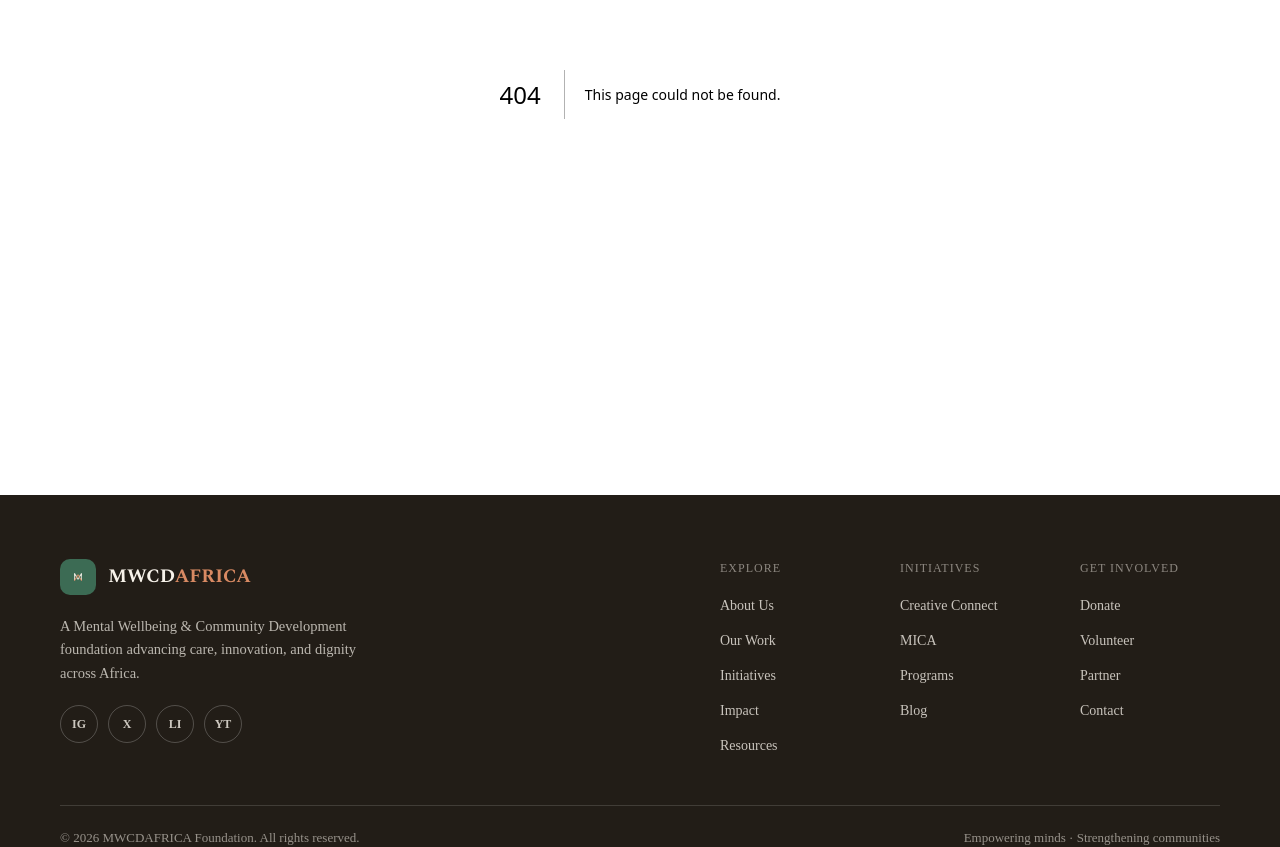
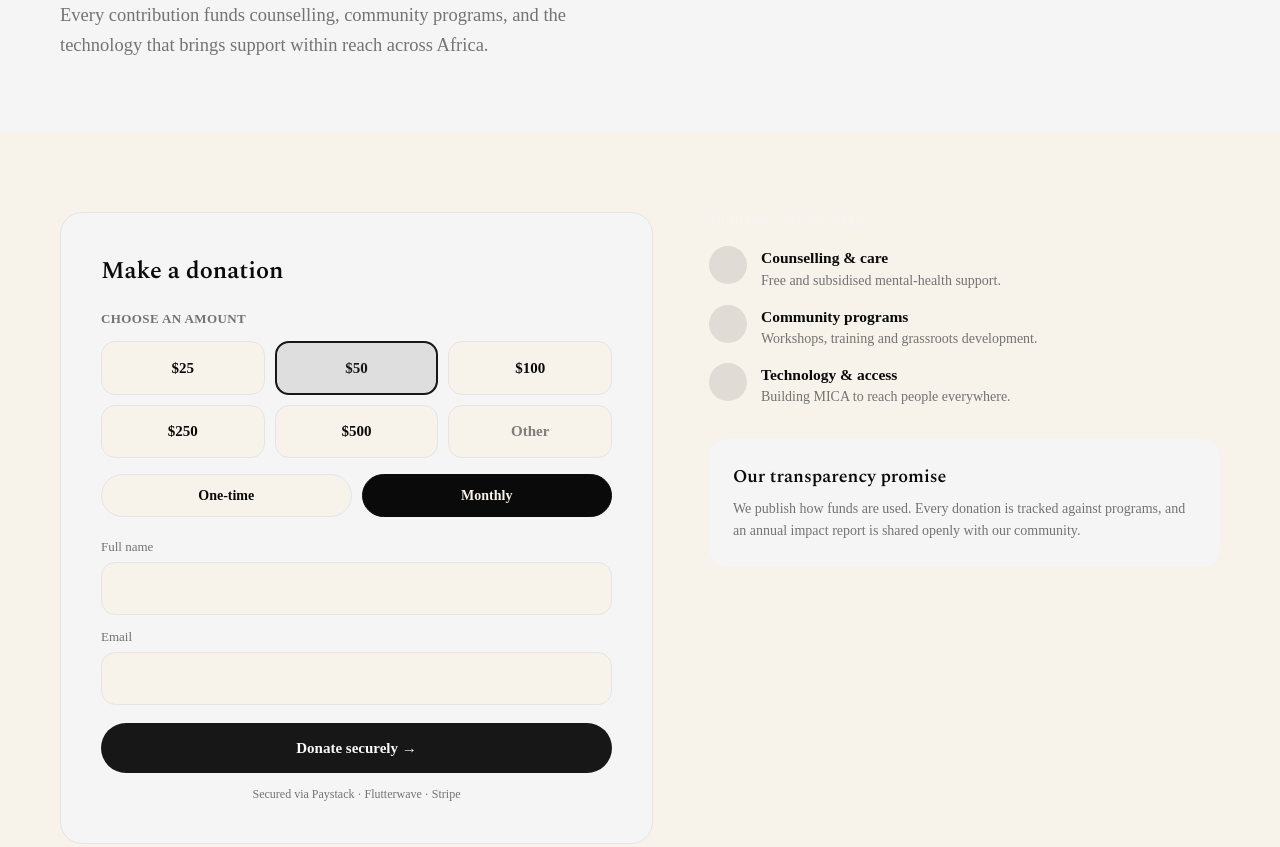
Before and after one commit to Davcid1572/mwcdafrica, a Next.js app: page /donate in a window 1280 px wide. Before the commit this address had no page. Shown: the part 380-1227 px from the top of the page. Built offline with nearby package versions, Linux system fonts and the light colour scheme.

Commit message:
feat(donate): add DonatePage with DonationForm and FundingPriorities components; update PageBanner styles

```diff
--- /dev/null
+++ b/src/app/donate/page.tsx
@@ -0,0 +1,27 @@
+import { PageBanner } from "@/components/ui/PageBanner";
+import { DonationForm } from "@/components/sections/donate/DonationForm";
+import { FundingPriorities } from "@/components/sections/donate/FundingPriorities";
+
+export default function DonatePage() {
+  return (
+    <>
+      <PageBanner
+        breadcrumbLabel="Donate"
+        eyebrow="Support our mission"
+        heading={
+          <>
+            Your gift becomes{" "}
+            <span className="italic text-primary-hover">care</span>, reaching
+            someone who needs it.
+          </>
+        }
+        description="Every contribution funds counselling, community programs, and the technology that brings support within reach across Africa."
+      />
+
+      <section className="max-w-[1240px] mx-auto px-5 sm:px-10 py-12 sm:py-20 flex flex-wrap gap-8 sm:gap-14">
+        <DonationForm />
+        <FundingPriorities />
+      </section>
+    </>
+  );
+}
--- /dev/null
+++ b/src/components/sections/donate/DonationForm.tsx
@@ -0,0 +1,165 @@
+"use client";
+
+import { useState } from "react";
+
+const amounts = [25, 50, 100, 250, 500];
+
+export function DonationForm() {
+  const [selectedAmount, setSelectedAmount] = useState<number | null>(50);
+  const [customAmount, setCustomAmount] = useState("");
+  const [frequency, setFrequency] = useState<"one-time" | "monthly">("monthly");
+  const [status, setStatus] = useState<"idle" | "submitting" | "sent">("idle");
+
+  function handleAmountClick(amount: number) {
+    setSelectedAmount(amount);
+    setCustomAmount("");
+  }
+
+  function handleCustomChange(e: React.ChangeEvent<HTMLInputElement>) {
+    setCustomAmount(e.target.value);
+    setSelectedAmount(null);
+  }
+
+  function handleSubmit(e: React.FormEvent<HTMLFormElement>) {
+    e.preventDefault();
+    setStatus("submitting");
+    // Wire up to your actual payment provider (Paystack / Flutterwave / Stripe) here.
+    setTimeout(function () {
+      setStatus("sent");
+    }, 600);
+  }
+
+  const inputClasses =
+    "w-full px-4 py-3.5 rounded-xl border border-border bg-background text-[15px] outline-none focus:border-primary focus:ring-2 focus:ring-primary/20 transition-colors";
+  const labelClasses =
+    "block text-[13px] font-medium text-muted-foreground mb-1.5";
+
+  return (
+    <div className="flex-1 min-w-[300px] bg-muted border border-border rounded-[22px] p-6 sm:p-10">
+      <h2 className="font-serif font-semibold text-[24px] mb-5">
+        Make a donation
+      </h2>
+
+      {status === "sent" ? (
+        <p role="status" className="text-[15px] text-primary font-medium">
+          Thank you, your generosity means a great deal. A receipt has been sent
+          to your email.
+        </p>
+      ) : (
+        <form onSubmit={handleSubmit}>
+          <p className="text-[13px] font-semibold uppercase tracking-[0.4px] text-muted-foreground mb-3">
+            Choose an amount
+          </p>
+          <div className="grid grid-cols-3 gap-2.5 mb-4">
+            {amounts.map(function (amount) {
+              const isActive = selectedAmount === amount;
+              return (
+                <button
+                  key={amount}
+                  type="button"
+                  onClick={function () {
+                    handleAmountClick(amount);
+                  }}
+                  aria-pressed={isActive}
+                  className={
+                    "font-semibold text-[15px] py-3.5 rounded-xl border transition-colors " +
+                    (isActive
+                      ? "border-2 border-primary bg-primary/10 text-primary"
+                      : "border-border bg-background text-foreground hover:border-primary/50")
+                  }
+                >
+                  ${amount}
+                </button>
+              );
+            })}
+            <label htmlFor="customAmount" className="sr-only">
+              Custom amount
+            </label>
+            <input
+              id="customAmount"
+              type="text"
+              inputMode="numeric"
+              placeholder="Other"
+              value={customAmount}
+              onChange={handleCustomChange}
+              className="font-semibold text-[15px] px-3 py-3.5 rounded-xl border border-border bg-background text-center outline-none focus:border-primary"
+            />
+          </div>
+
+          <div className="flex gap-2.5 mb-5">
+            <button
+              type="button"
+              onClick={function () {
+                setFrequency("one-time");
+              }}
+              aria-pressed={frequency === "one-time"}
+              className={
+                "flex-1 font-semibold text-[14px] py-2.5 rounded-full border transition-colors " +
+                (frequency === "one-time"
+                  ? "bg-foreground text-background border-foreground"
+                  : "border-border bg-background text-foreground")
+              }
+            >
+              One-time
+            </button>
+            <button
+              type="button"
+              onClick={function () {
+                setFrequency("monthly");
+              }}
+              aria-pressed={frequency === "monthly"}
+              className={
+                "flex-1 font-semibold text-[14px] py-2.5 rounded-full border transition-colors " +
+                (frequency === "monthly"
+                  ? "bg-foreground text-background border-foreground"
+                  : "border-border bg-background text-foreground")
+              }
+            >
+              Monthly
+            </button>
+          </div>
+
+          <div className="flex flex-col gap-3">
+            <div>
+              <label htmlFor="donorName" className={labelClasses}>
+                Full name
+              </label>
+              <input
+                id="donorName"
+                name="donorName"
+                type="text"
+                required
+                className={inputClasses}
+              />
+            </div>
+            <div>
+              <label htmlFor="donorEmail" className={labelClasses}>
+                Email
+              </label>
+              <input
+                id="donorEmail"
+                name="donorEmail"
+                type="email"
+                required
+                className={inputClasses}
+              />
+            </div>
+
+            <button
+              type="submit"
+              disabled={status === "submitting"}
+              className="mt-1.5 bg-primary hover:bg-primary-hover text-primary-foreground font-semibold text-[15px] py-3.5 rounded-full transition-colors disabled:opacity-60"
+            >
+              {status === "submitting"
+                ? "Processing..."
+                : "Donate securely \u2192"}
+            </button>
+            <p className="text-[12px] text-muted-foreground text-center">
+              Secured via Paystack &middot; Flutterwave &middot; Stripe
+            </p>
+          </div>
+        </form>
+      )}
+    </div>
+  );
+}
--- /dev/null
+++ b/src/components/sections/donate/FundingPriorities.tsx
@@ -0,0 +1,68 @@
+const priorities = [
+  {
+    title: "Counselling & care",
+    desc: "Free and subsidised mental-health support.",
+  },
+  {
+    title: "Community programs",
+    desc: "Workshops, training and grassroots development.",
+  },
+  {
+    title: "Technology & access",
+    desc: "Building MICA to reach people everywhere.",
+  },
+];
+
+export function FundingPriorities() {
+  return (
+    <div className="flex-1 min-w-[300px]">
+      <p className="font-mono text-[12px] tracking-[1.5px] uppercase text-accent mb-4">
+        Funding priorities
+      </p>
+
+      <div className="flex flex-col gap-3.5 mb-8">
+        {priorities.map(function (item) {
+          return (
+            <div key={item.title} className="flex gap-3.5 items-start">
+              <div
+                aria-hidden="true"
+                className="flex-none w-[38px] h-[38px] rounded-full bg-primary/10 flex items-center justify-center"
+              >
+                <svg width="18" height="18" viewBox="0 0 40 40" fill="none">
+                  <circle
+                    cx="20"
+                    cy="20"
+                    r="13"
+                    stroke="var(--color-primary)"
+                    strokeWidth="3"
+                    strokeLinecap="round"
+                    strokeDasharray="60 22"
+                    transform="rotate(-118 20 20)"
+                  />
+                  <circle cx="30" cy="12.4" r="3" fill="var(--color-accent)" />
+                </svg>
+              </div>
+              <div>
+                <div className="font-semibold text-[15.5px]">{item.title}</div>
+                <div className="text-[14px] text-muted-foreground leading-[1.5]">
+                  {item.desc}
+                </div>
+              </div>
+            </div>
+          );
+        })}
+      </div>
+
+      <div className="bg-muted rounded-2xl p-6">
+        <h3 className="font-serif font-semibold text-[18px] mb-2">
+          Our transparency promise
+        </h3>
+        <p className="text-[14px] leading-[1.6] text-muted-foreground">
+          We publish how funds are used. Every donation is tracked against
+          programs, and an annual impact report is shared openly with our
+          community.
+        </p>
+      </div>
+    </div>
+  );
+}
--- a/src/components/ui/PageBanner.tsx
+++ b/src/components/ui/PageBanner.tsx
@@ -59,7 +59,7 @@ export function PageBanner({
           / {breadcrumbLabel}
         </nav> */}
 
-        <p className="font-mono text-[12px] tracking-[1.5px] uppercase text-accent mb-4">
+        <p className="font-mono text-[12px] tracking-[1.5px] uppercase text-accent-light mb-4">
           {eyebrow}
         </p>
 
```
